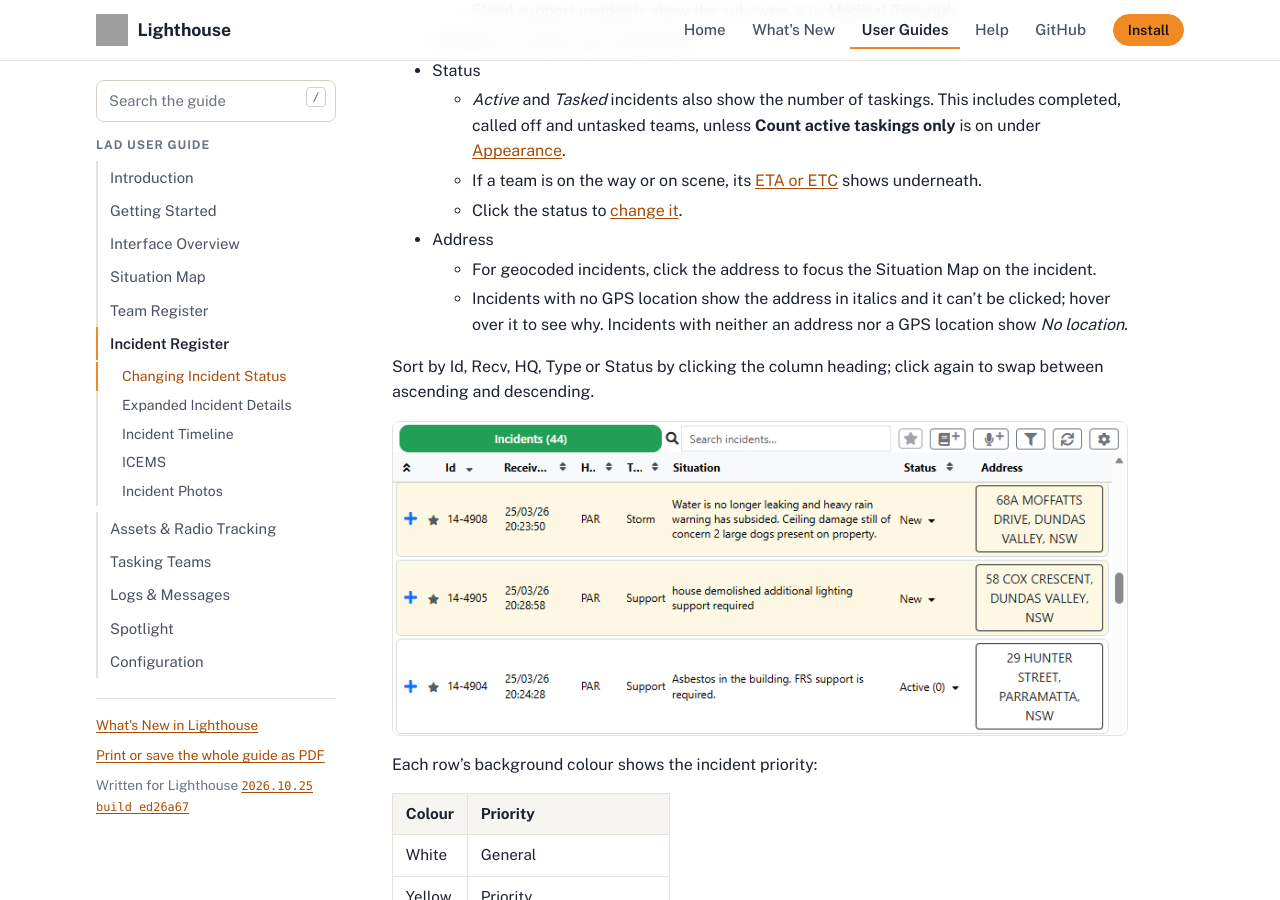
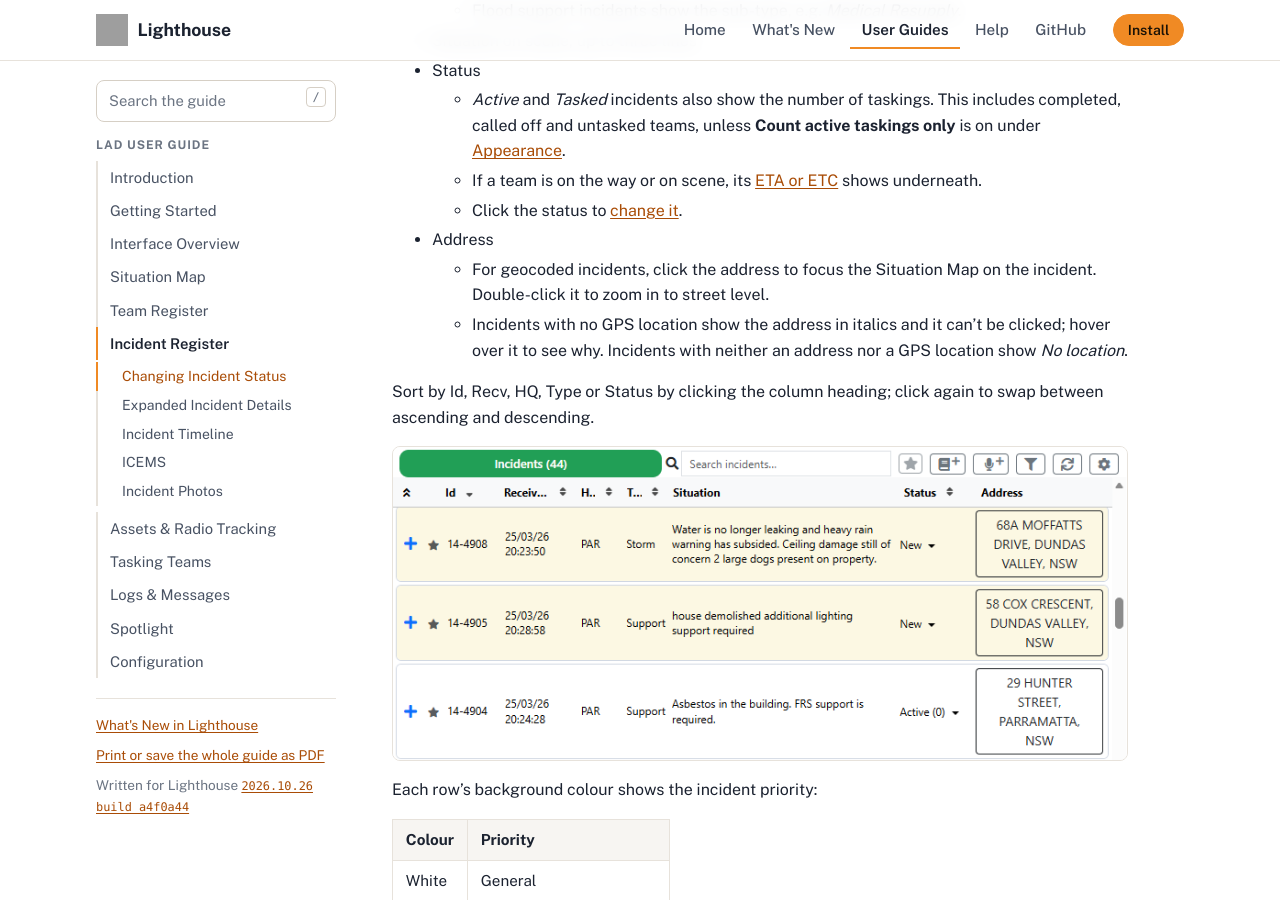
Before and after one commit to NSWSESMembers/lighthouse.ses.nsw.gov.au, a Jekyll site: the page built from preview/guides/lad/incident-register.md, in a window 1280 px wide and 900 px high, scrolled down 782 px. Built offline with Jekyll 4.4.1, drawn with Linux system fonts in a browser that asks for light colours; grey boxes are pictures that could not be loaded.

Commit message:
Sync preview docs from NSWSESMembers/Lighthouse@a4f0a44 (master-dev)

```diff
--- a/_data/lad_guide_preview.yml
+++ b/_data/lad_guide_preview.yml
@@ -1,2 +1,2 @@
-version_name: "2026.10.25 build ed26a67"
-commit: "ed26a674834b98c64546207cdfe7fff9450156f2"
+version_name: "2026.10.26 build a4f0a44"
+commit: "a4f0a44a8b3cdf9c831fc4df3f3dd50c584beba4"
--- a/preview/guides/lad/incident-register.md
+++ b/preview/guides/lad/incident-register.md
@@ -26,7 +26,7 @@ The Incident Register is in the bottom left of LAD. It lists all filtered incide
   - If a team is on the way or on scene, its [ETA or ETC](tasking.md#arrival-and-completion-times) shows underneath.
   - Click the status to [change it](#changing-incident-status).
 - Address
-  - For geocoded incidents, click the address to focus the Situation Map on the incident.
+  - For geocoded incidents, click the address to focus the Situation Map on the incident. Double-click it to zoom in to street level.
   - Incidents with no GPS location show the address in italics and it can't be clicked; hover over it to see why. Incidents with neither an address nor a GPS location show *No location*.
 
 Sort by Id, Recv, HQ, Type or Status by clicking the column heading; click again to swap between ascending and descending.
```
Also changed, not shown: preview/guides/lad/situation-map.md (+1 -1 lines), preview/whats-new/index.md (+7 -0 lines).
